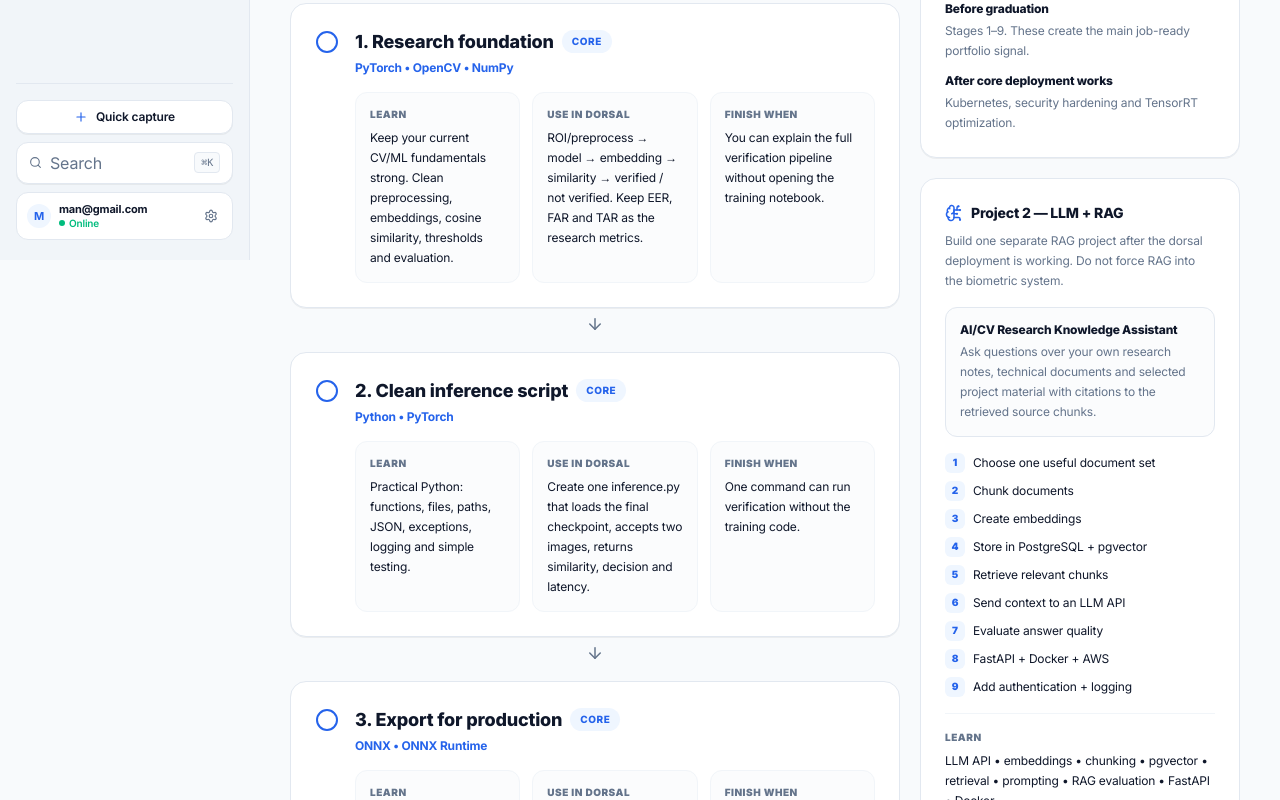
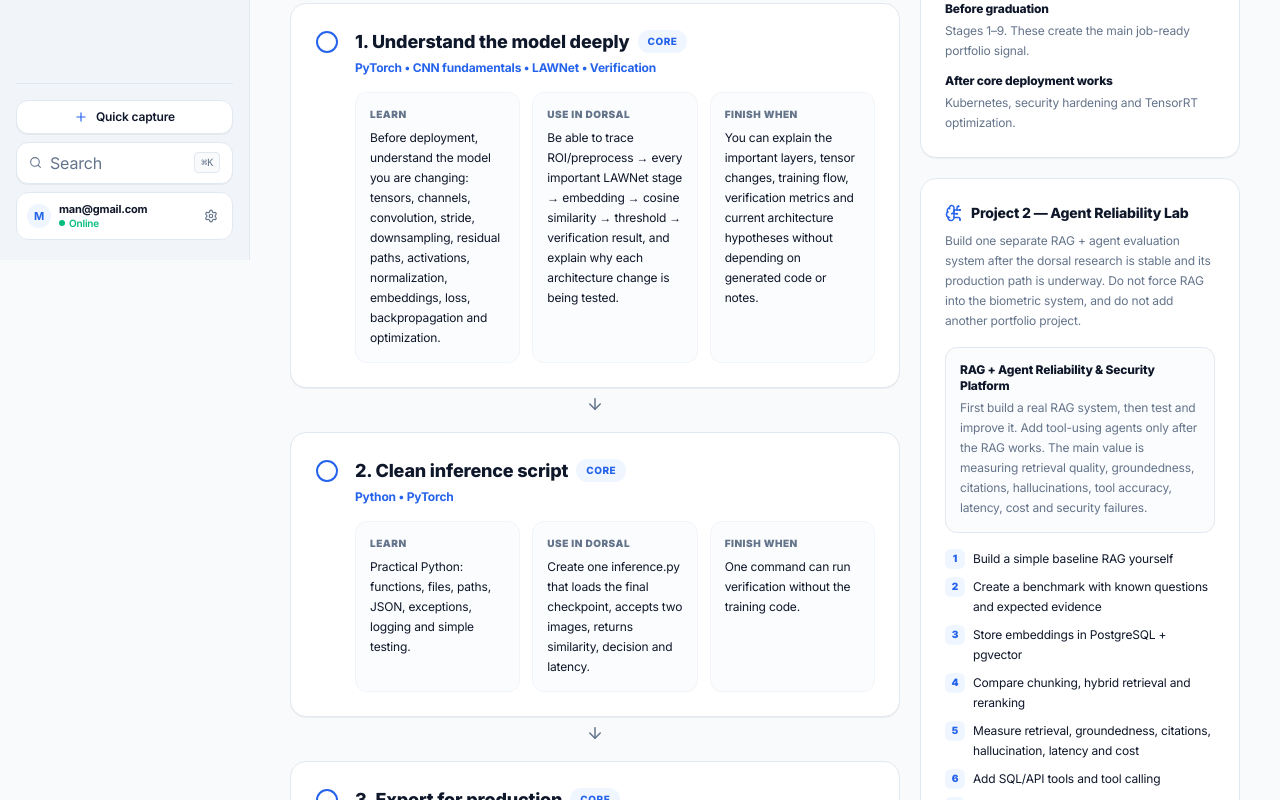
Before and after one commit to manideepreddyyanala4-svg/MANU-LEARNING_OS, a Next.js app: page /roadmap/production-ai in a window 1280 px wide. Shown: the part 540-1340 px from the top of the page. Built offline with nearby package versions, Linux system fonts and the light colour scheme.

Commit message:
Lock roadmap to two deep flagship projects

```diff
--- a/app/roadmap/production-ai/page.tsx
+++ b/app/roadmap/production-ai/page.tsx
@@ -30,11 +30,11 @@ type Stage = {
 const stages: Stage[] = [
   {
     id: 'research',
-    title: '1. Research foundation',
-    tools: 'PyTorch • OpenCV • NumPy',
-    learn: 'Keep your current CV/ML fundamentals strong. Clean preprocessing, embeddings, cosine similarity, thresholds and evaluation.',
-    dorsal: 'ROI/preprocess → model → embedding → similarity → verified / not verified. Keep EER, FAR and TAR as the research metrics.',
-    done: 'You can explain the full verification pipeline without opening the training notebook.',
+    title: '1. Understand the model deeply',
+    tools: 'PyTorch • CNN fundamentals • LAWNet • Verification',
+    learn: 'Before deployment, understand the model you are changing: tensors, channels, convolution, stride, downsampling, residual paths, activations, normalization, embeddings, loss, backpropagation and optimization.',
+    dorsal: 'Be able to trace ROI/preprocess → every important LAWNet stage → embedding → cosine similarity → threshold → verification result, and explain why each architecture change is being tested.',
+    done: 'You can explain the important layers, tensor changes, training flow, verification metrics and current architecture hypotheses without depending on generated code or notes.',
     phase: 'Core',
   },
   {
@@ -139,15 +139,16 @@ const stages: Stage[] = [
 ];
 
 const ragFlow = [
-  'Choose one useful document set',
-  'Chunk documents',
-  'Create embeddings',
-  'Store in PostgreSQL + pgvector',
-  'Retrieve relevant chunks',
-  'Send context to an LLM API',
-  'Evaluate answer quality',
-  'FastAPI + Docker + AWS',
-  'Add authentication + logging',
+  'Build a simple baseline RAG yourself',
+  'Create a benchmark with known questions and expected evidence',
+  'Store embeddings in PostgreSQL + pgvector',
+  'Compare chunking, hybrid retrieval and reranking',
+  'Measure retrieval, groundedness, citations, hallucination, latency and cost',
+  'Add SQL/API tools and tool calling',
+  'Turn the system into an AI agent only after RAG works',
+  'Measure tool-selection and task-success accuracy',
+  'Add prompt-injection, permission and data-leakage tests',
+  'FastAPI + Docker + AWS + logging',
 ];
 
 const storageKey = 'manu-production-ai-roadmap-v1';
@@ -187,8 +188,8 @@ export default function ProductionAIRoadmapPage() {
   return (
     <Page
       eyebrow="Career Track"
-      title="Dorsal Project → Production AI"
-      subtitle="One project that takes your existing CV research from model training to a real, deployable and secure AI system."
+      title="Project 1 — Dorsal → Production AI"
+      subtitle="Two-project career plan. Go deep on this research-to-production system first; Project 2 is Agent Reliability Lab. Do not start a third project."
       actions={
         <Link
           href="/roadmap"
@@ -343,19 +344,19 @@ export default function ProductionAIRoadmapPage() {
             <div className="flex items-center gap-2">
               <BrainCircuit size={18} className="text-[var(--accent)]" />
               <h2 className="text-sm font-extrabold text-[var(--fg)]">
-                Project 2 — LLM + RAG
+                Project 2 — Agent Reliability Lab
               </h2>
             </div>
             <p className="mt-2 text-xs leading-5 text-[var(--muted)]">
-              Build one separate RAG project after the dorsal deployment is working. Do not force RAG into the biometric system.
+              Build one separate RAG + agent evaluation system after the dorsal research is stable and its production path is underway. Do not force RAG into the biometric system, and do not add another portfolio project.
             </p>
 
             <div className="mt-4 rounded-xl border border-[var(--line)] bg-[var(--bg)]/50 p-3.5">
               <p className="text-xs font-extrabold text-[var(--fg)]">
-                AI/CV Research Knowledge Assistant
+                RAG + Agent Reliability & Security Platform
               </p>
               <p className="mt-1 text-xs leading-5 text-[var(--muted)]">
-                Ask questions over your own research notes, technical documents and selected project material with citations to the retrieved source chunks.
+                First build a real RAG system, then test and improve it. Add tool-using agents only after the RAG works. The main value is measuring retrieval quality, groundedness, citations, hallucinations, tool accuracy, latency, cost and security failures.
               </p>
             </div>
 
@@ -375,7 +376,7 @@ export default function ProductionAIRoadmapPage() {
                 Learn
               </p>
               <p className="mt-1.5 text-xs leading-5 text-[var(--fg)]">
-                LLM API • embeddings • chunking • pgvector • retrieval • prompting • RAG evaluation • FastAPI • Docker
+                LLM APIs • embeddings • chunking • pgvector • hybrid retrieval • reranking • tool calling • agents • RAG evaluation • AI security • FastAPI • Docker • AWS
               </p>
             </div>
           </Card>
```
